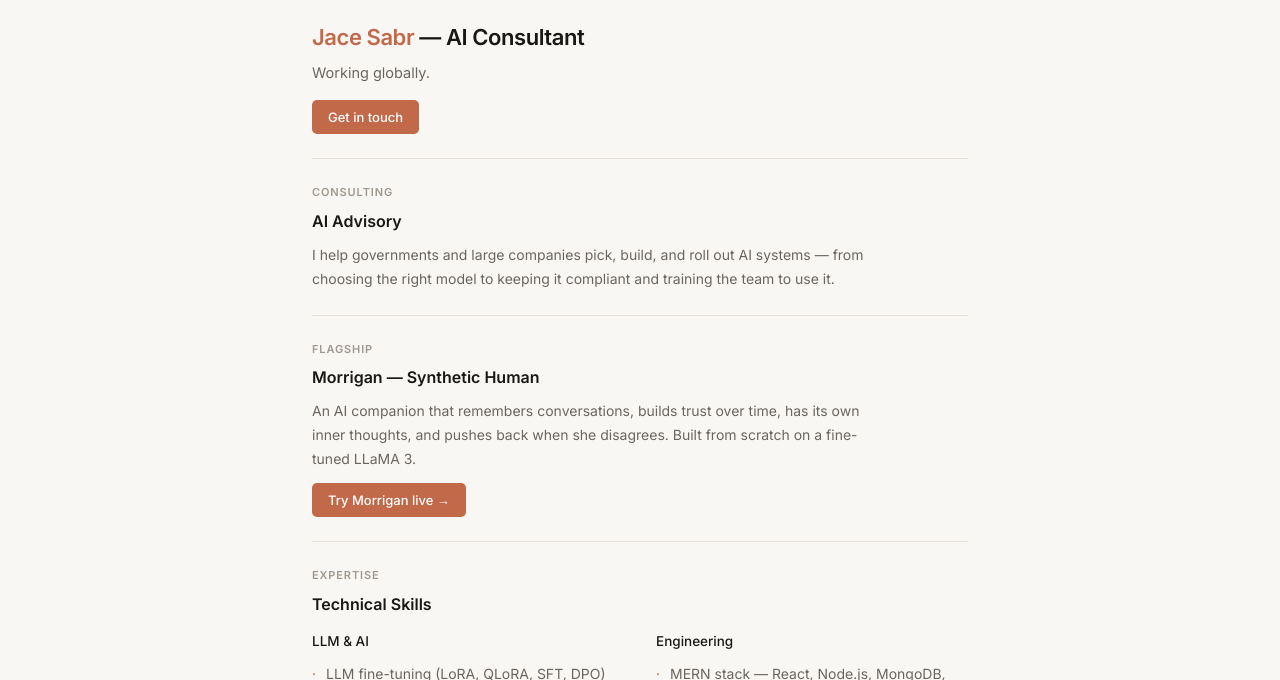
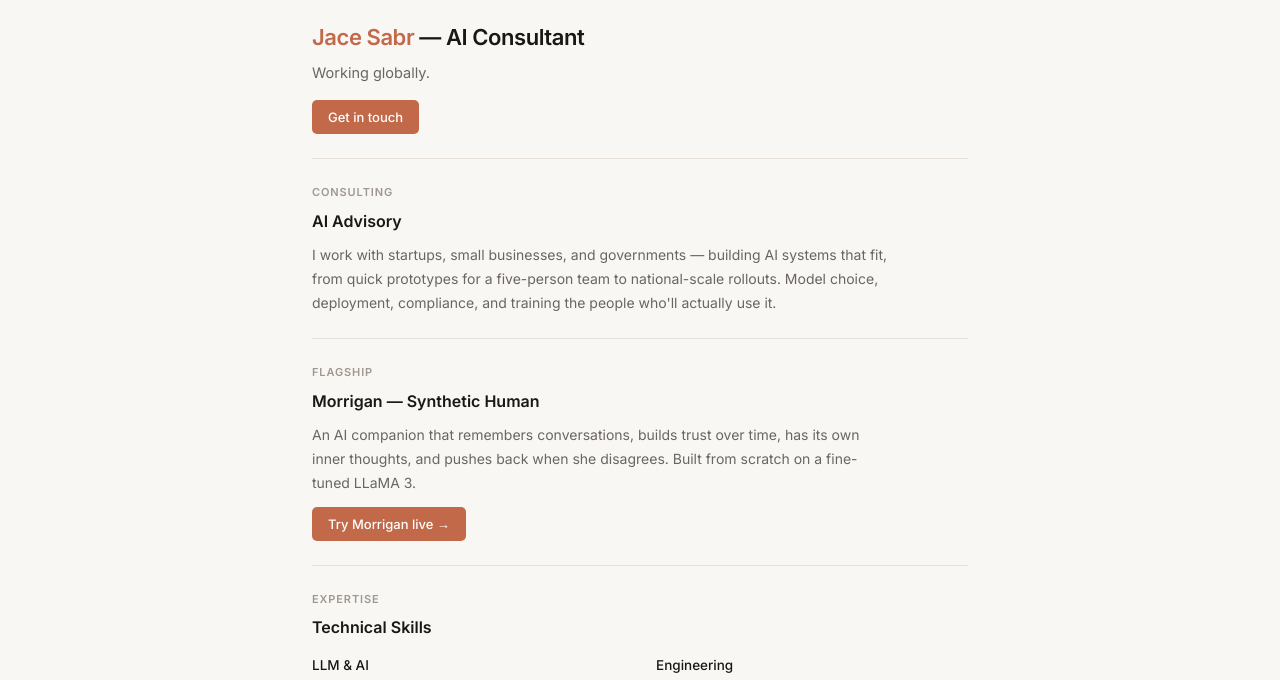
Before and after one commit to jacesabr/resume, a website: page index.html in a window 1280 px wide. Shown: the part 53-733 px from the top of the page. Drawn offline with Linux system fonts and the light colour scheme.

Commit message:
Broaden Consulting copy to span startups through national-scale

```diff
--- a/index.html
+++ b/index.html
@@ -109,7 +109,7 @@
   <div class="sec" id="consulting">
     <div class="sec-label">Consulting</div>
     <h2>AI Advisory</h2>
-    <p>I help governments and large companies pick, build, and roll out AI systems — from choosing the right model to keeping it compliant and training the team to use it.</p>
+    <p>I work with startups, small businesses, and governments — building AI systems that fit, from quick prototypes for a five-person team to national-scale rollouts. Model choice, deployment, compliance, and training the people who'll actually use it.</p>
   </div>
 
   <!-- Morrigan -->
```
